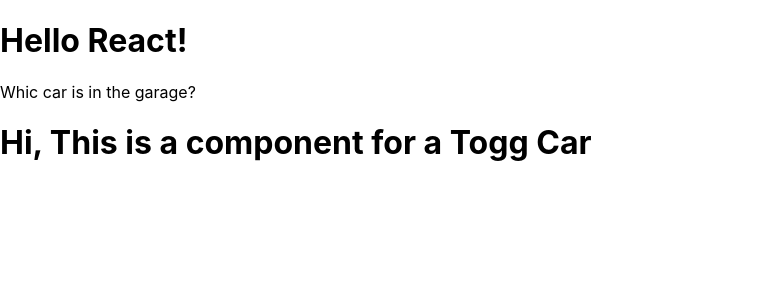
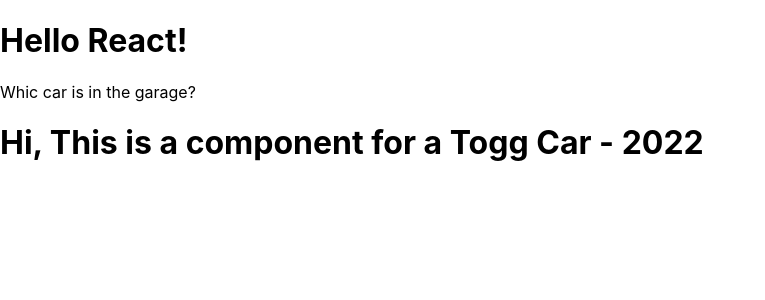
Before and after one commit to ArifYusufYilmaz/react-app-studies, a React (Create React App) app: page / in a window 1280 px wide. Shown: the top 300 px of the page, without its empty margins (0-765 px from the left). Built offline with nearby package versions, Linux system fonts and the light colour scheme.

Commit message:
add props as objects
You can also define an object to send

```diff
--- a/src/components/Car.js
+++ b/src/components/Car.js
@@ -1,4 +1,4 @@
 function Car(props){
-    return <h1>Hi, This is a component for a {props.brand}</h1>
+    return <h1>Hi, This is a component for a {props.brand.carName} - {props.brand.carModel}</h1>
 }
 export default Car;
--- a/src/components/Garage.js
+++ b/src/components/Garage.js
@@ -1,11 +1,11 @@
 import Car from './Car.js';
 
 function Garage(){
-    const carName = "Togg Car";
+    const carInfo ={carName: "Togg Car", carModel:"2022"};
     return (
         <>
         <p>Whic car is in the garage?</p>
-        <Car brand={carName}></Car>
+        <Car brand={carInfo}></Car>
         </>
     );
 
```
